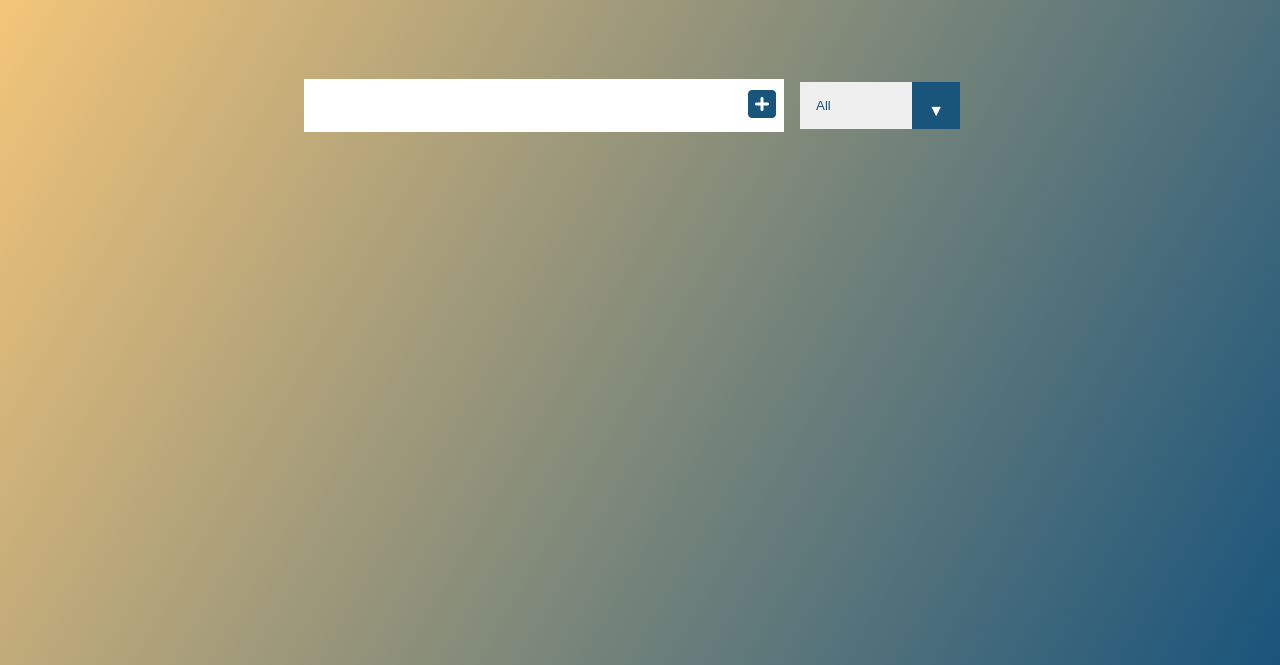
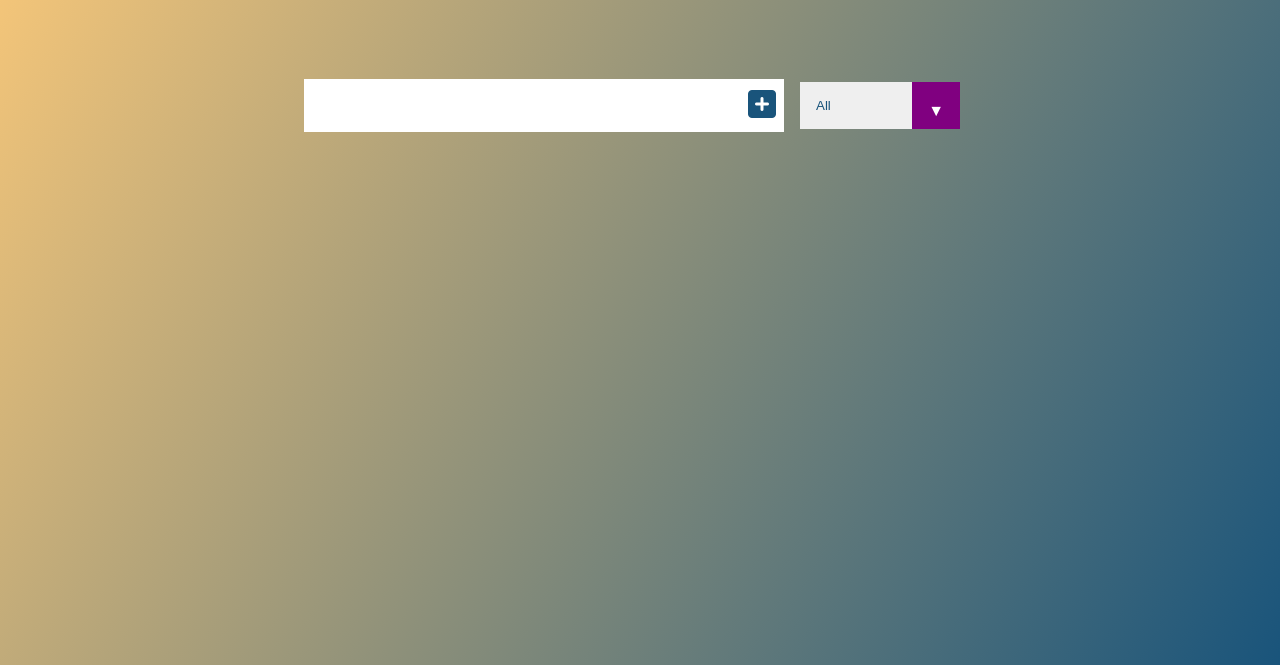
Before and after one commit to MDAM182/simpleTodoList-, a plain HTML site: page index.html in a window 1280 px wide. Shown: the part 135-800 px from the top of the page. Drawn offline with Linux system fonts and the light colour scheme.

Commit message:
updated styling

```diff
--- a/style.css
+++ b/style.css
@@ -126,11 +126,13 @@ select {
 .select::after {
   content: '\25BC';
   position: absolute;
-  background: #19547b;
+  background: purple;
+  /* background: #19547b; */
   top: 0;
   right: 0;
   padding: 1rem;
   pointer-events: none;
+  cursor: pointer;
   transition: all 0.3s ease;
 }
 
```
